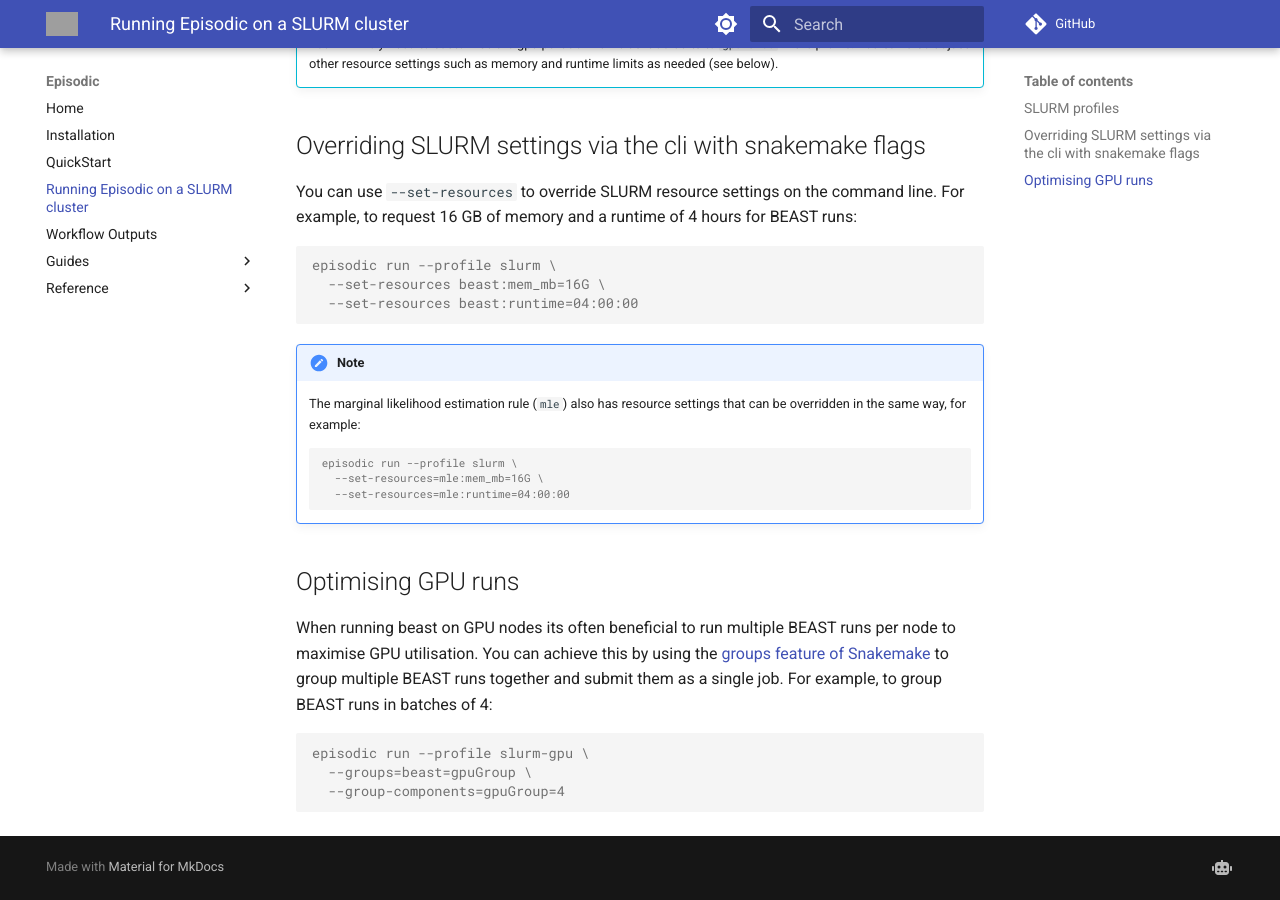
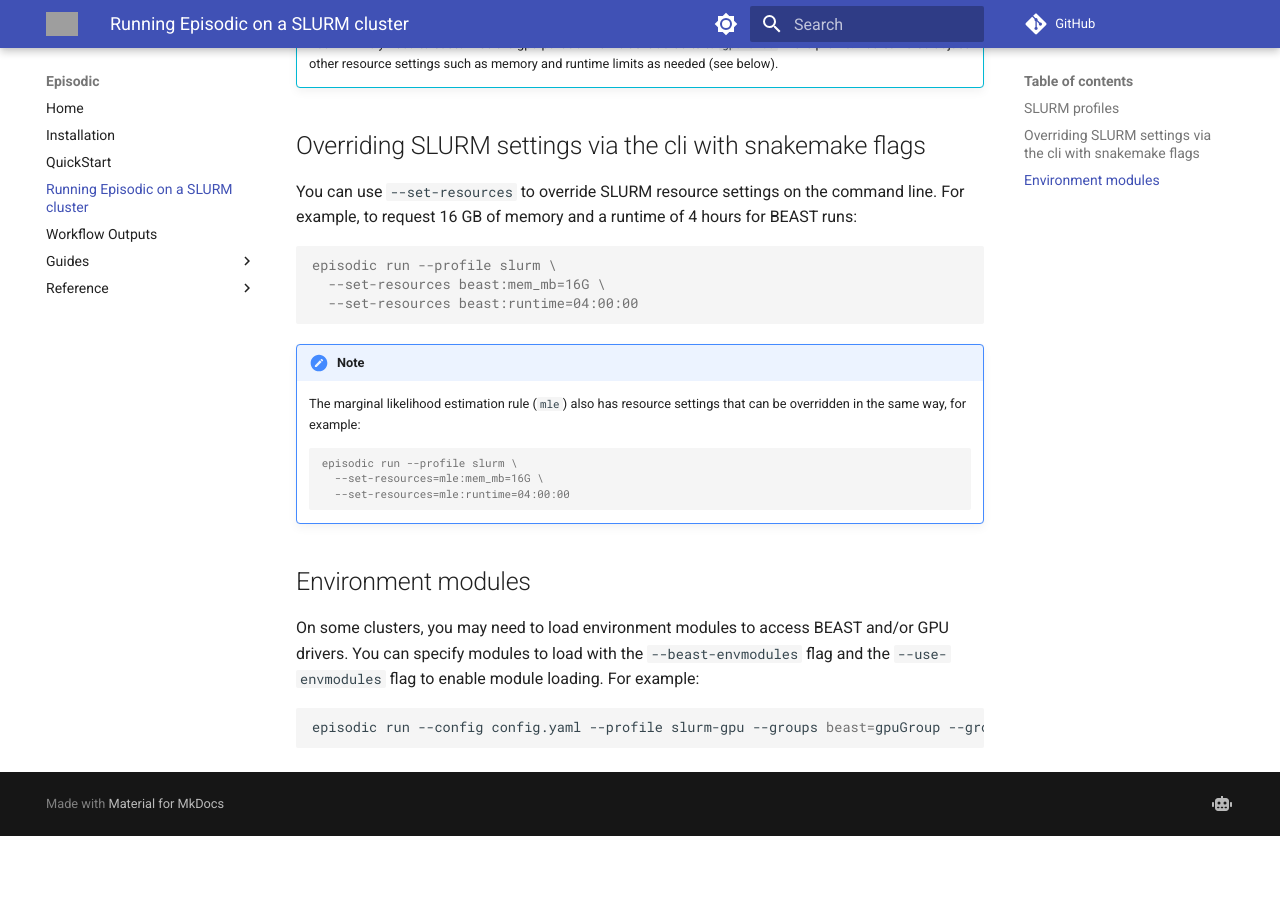
Before and after one commit to Wytamma/episodic, an MkDocs documentation site: the page built from docs/slrum.md, in a window 1280 px wide and 900 px high, scrolled down 760 px. Built offline with MkDocs 1.6.1 and Material for MkDocs 9.7.7, drawn with Linux system fonts in a browser that asks for light colours; comment, search, counter and statistics services are not loaded; after the commit the page ends 1596 px from its top, so only the background shows below that; grey boxes are pictures that could not be loaded.

Commit message:
Add environment module instructions for SLURM GPU runs

````diff
--- a/docs/slrum.md
+++ b/docs/slrum.md
@@ -44,12 +44,11 @@ episodic run --profile slurm \
       --set-resources=mle:runtime=04:00:00
     ```
 
-## Optimising GPU runs
 
-When running beast on GPU nodes its often beneficial to run multiple BEAST runs per node to maximise GPU utilisation. You can achieve this by using the [groups feature of Snakemake](https://snakemake.readthedocs.io/en/stable/executing/grouping.html) to group multiple BEAST runs together and submit them as a single job. For example, to group BEAST runs in batches of 4:
+## Environment modules
 
-```console
-episodic run --profile slurm-gpu \
-  --groups=beast=gpuGroup \
-  --group-components=gpuGroup=4
+On some clusters, you may need to load environment modules to access BEAST and/or GPU drivers. You can specify modules to load with the `--beast-envmodules` flag and the `--use-envmodules` flag to enable module loading. For example:
+
+```bash
+episodic run --config config.yaml --profile slurm-gpu --groups beast=gpuGroup --group-components=gpuGroup=4 --beast-envmodules "GCC/11.3.0" --beast-envmodules "beagle-lib/3.1.2-CUDA-11.7.0" --use-envmodules
 ```
````
